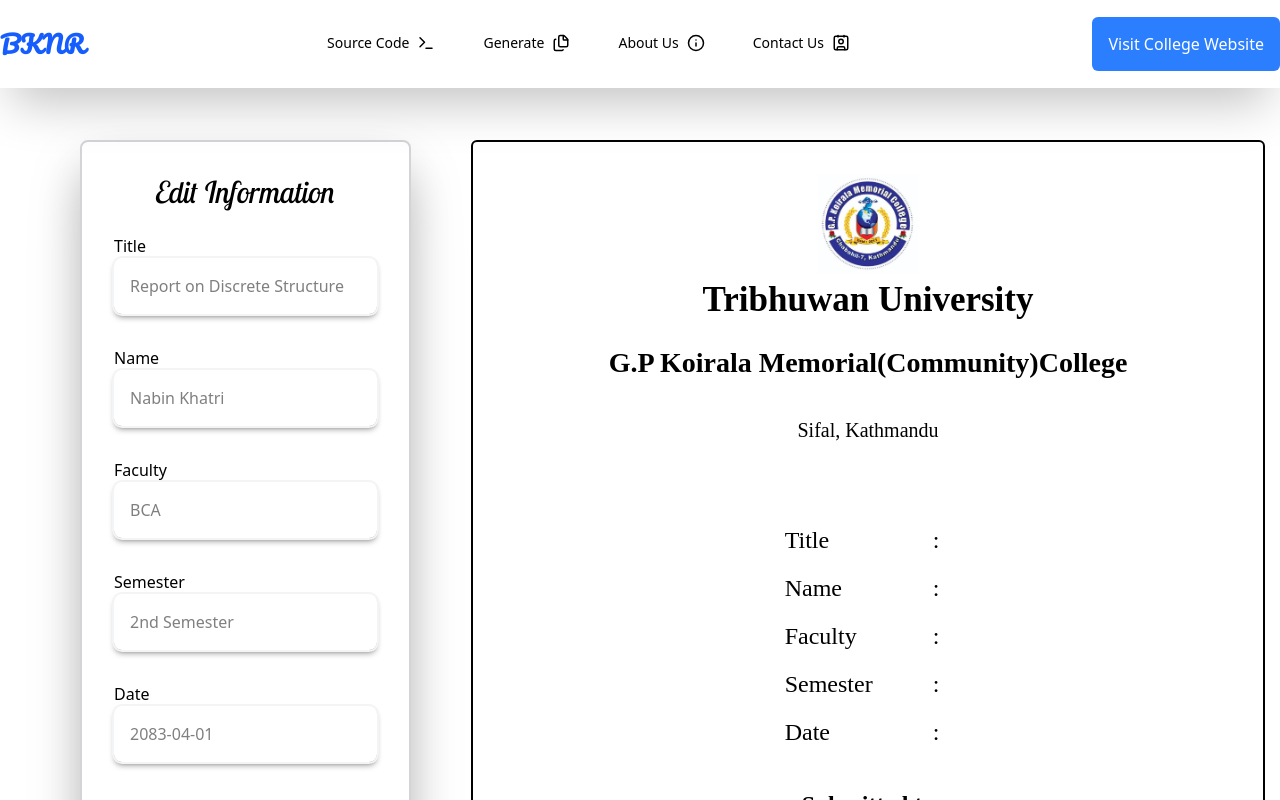
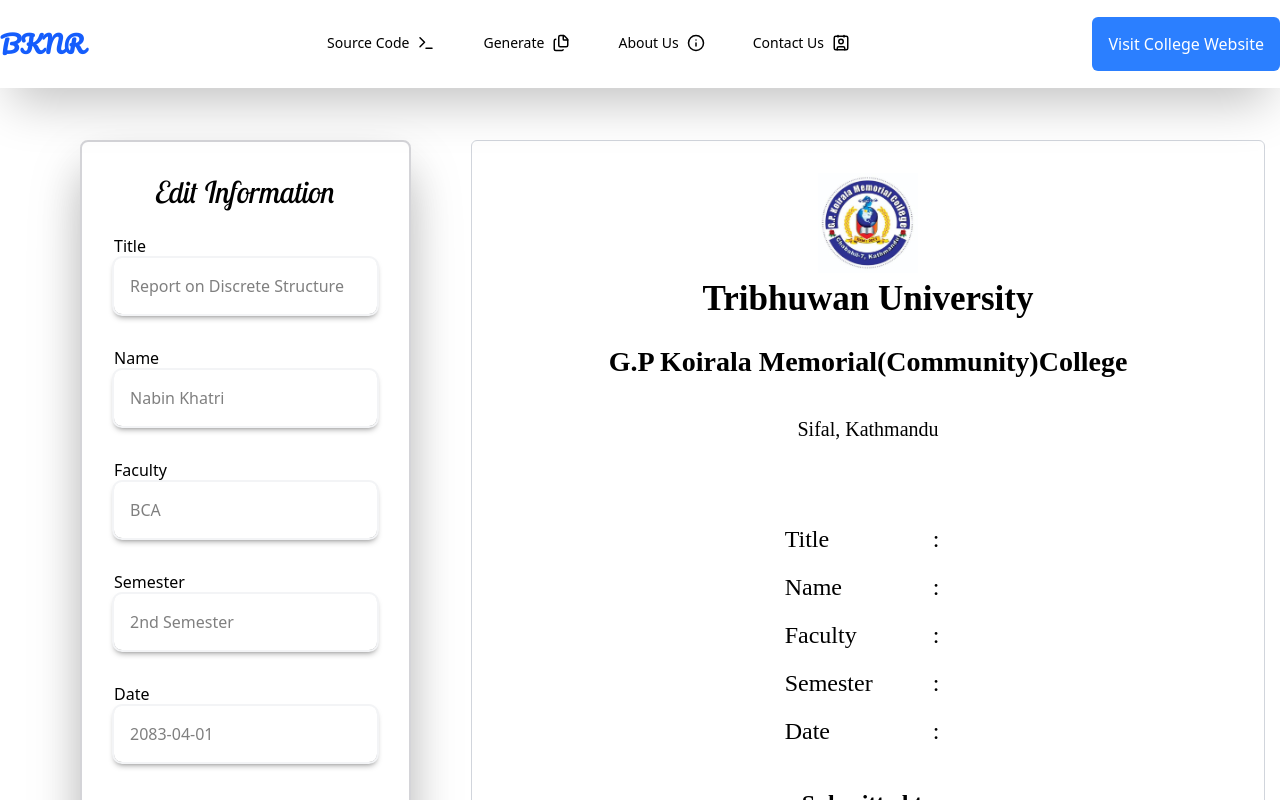
Before and after one commit to NabinKhatri-2064/gpkoiralafrontpage, a Next.js app: page / in a window 1280 px wide. Shown: the top 800 px of the page. Built offline with nearby package versions, Linux system fonts and the light colour scheme.

Commit message:
UI fixed

```diff
--- a/app/components/Preview.tsx
+++ b/app/components/Preview.tsx
@@ -39,7 +39,7 @@
     <div className="w-full flex justify-center flex-col gap-8 items-center p-10">
       <div
         id="pdf"
-        className="w-198.5 min-h-280.75   border-2  p-8 rounded-md font-[Times-new-roman]  "
+        className="w-198.5 min-h-280.75   border border-gray-300  p-8 rounded-md font-[Times-new-roman]  "
       >
         <div className="flex justify-center">
           <img src="./gpkoiralalogo.jpg" width={100} height={100} alt="logo" />
```
